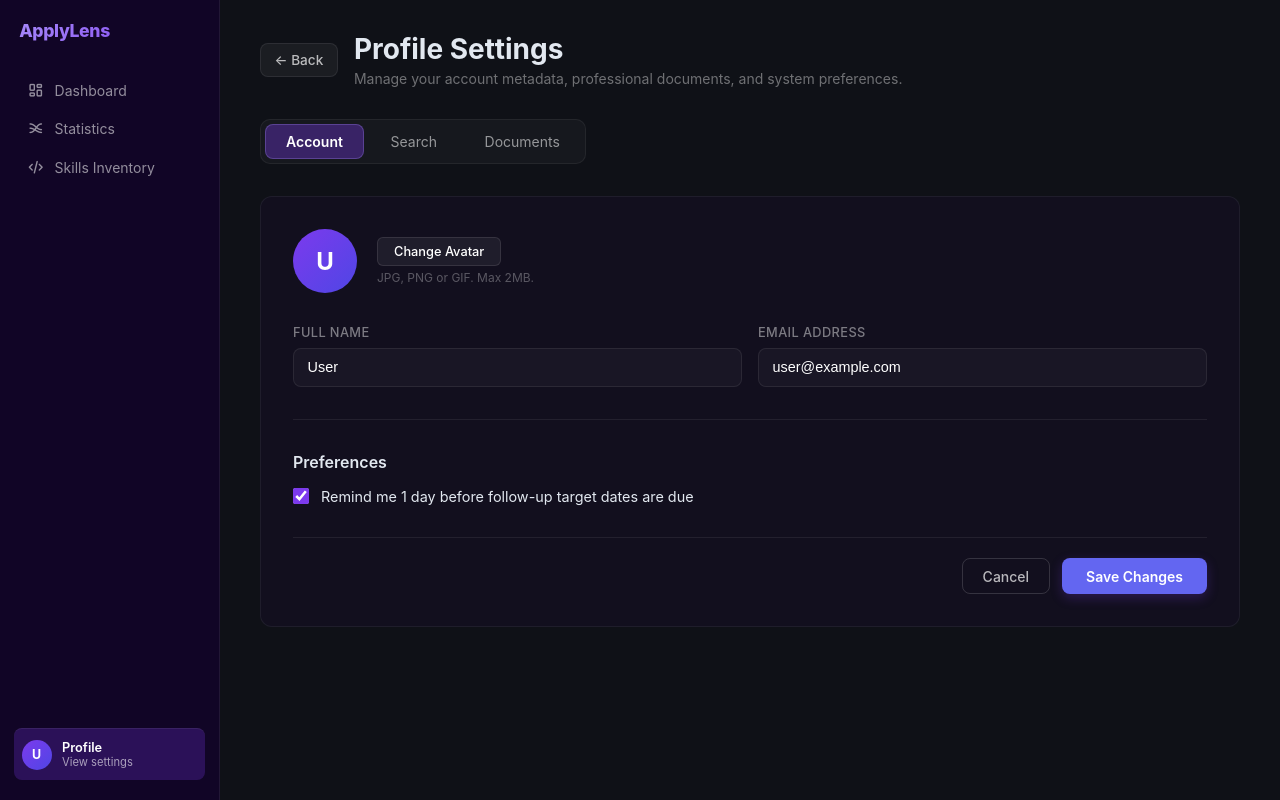
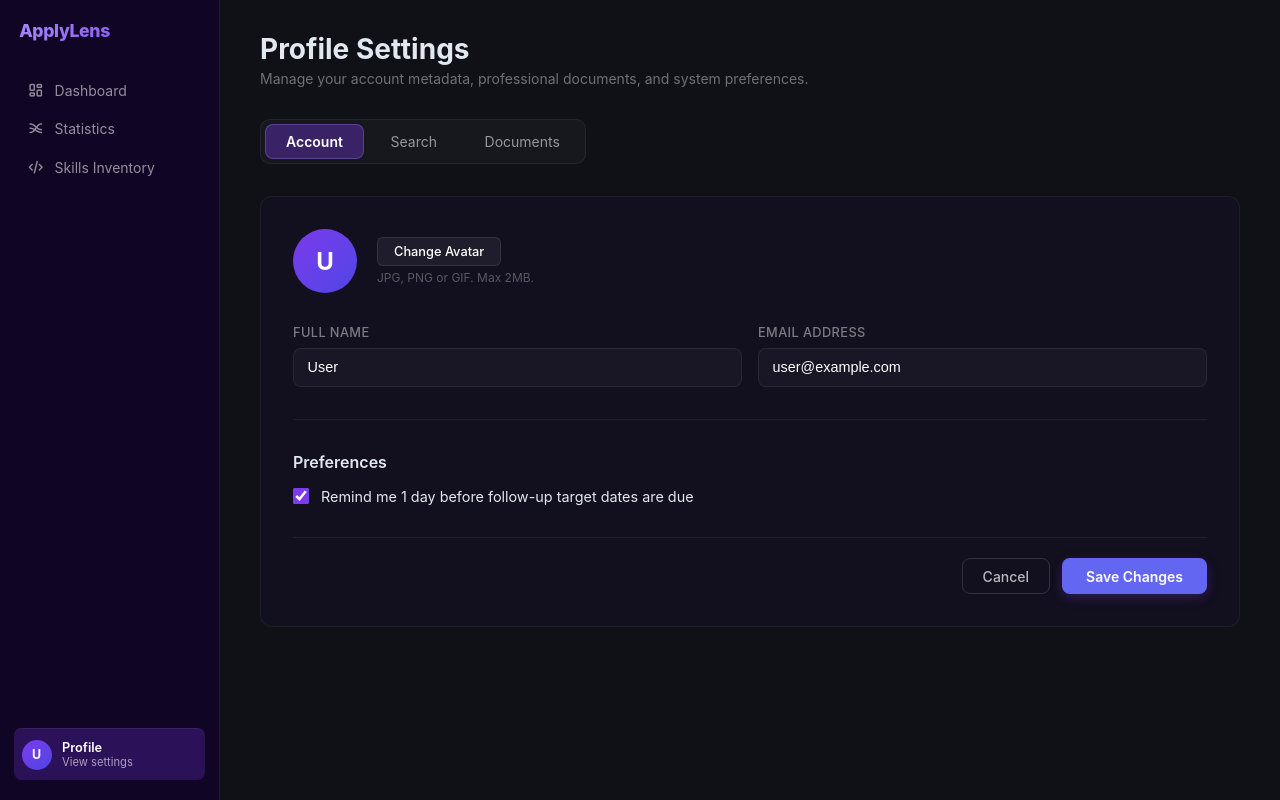
Before and after one commit to zoucatherine/ApplyLens, a Next.js app: page /profile in a window 1280 px wide. Built offline with nearby package versions, Linux system fonts and the light colour scheme.

Commit message:
refactor(profile): removed back button

```diff
--- a/src/app/profile/page.tsx
+++ b/src/app/profile/page.tsx
@@ -10,29 +10,8 @@ export default function ProfilePage() {
 
   return (
     <div style={{ maxWidth: 2000, margin: "0 auto", padding: "2rem 2.5rem" }}>
-      {/* Header with back navigation button */}
       <div style={{ display: "flex", alignItems: "center", gap: "1rem", marginBottom: "2rem" }}>
-        <TransitionLink
-          href="/dashboard"
-          style={{
-            background: "rgba(255, 255, 255, 0.05)",
-            border: "1px solid rgba(255, 255, 255, 0.08)",
-            color: "rgba(255, 255, 255, 0.7)",
-            padding: "0.5rem 0.85rem",
-            borderRadius: 8,
-            fontSize: "0.85rem",
-            fontWeight: 500,
-            textDecoration: "none",
-            display: "inline-flex",
-            alignItems: "center",
-            gap: "0.4rem",
-            transition: "background 0.15s ease",
-          }}
-          onMouseEnter={(e) => { e.currentTarget.style.background = "rgba(255, 255, 255, 0.1)"; }}
-          onMouseLeave={(e) => { e.currentTarget.style.background = "rgba(255, 255, 255, 0.05)"; }}
-        >
-          ← Back
-        </TransitionLink>
+
         <div>
           <h1 style={{ fontSize: "1.75rem", fontWeight: 700, margin: 0 }}>Profile Settings</h1>
           <p style={{ color: "rgba(255, 255, 255, 0.4)", fontSize: "0.875rem", marginTop: 4 }}>
```
